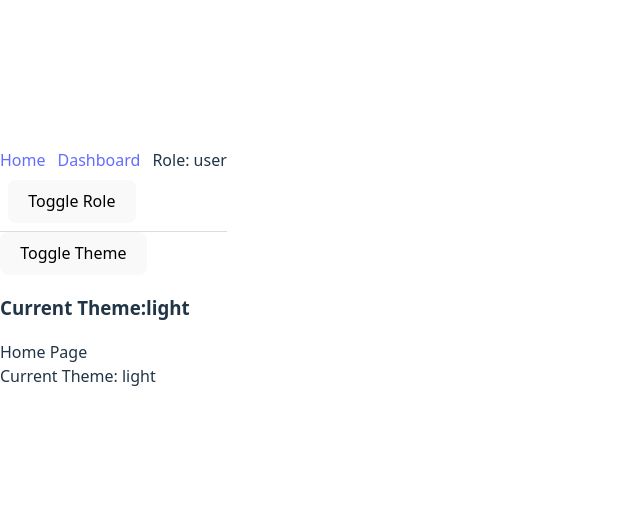
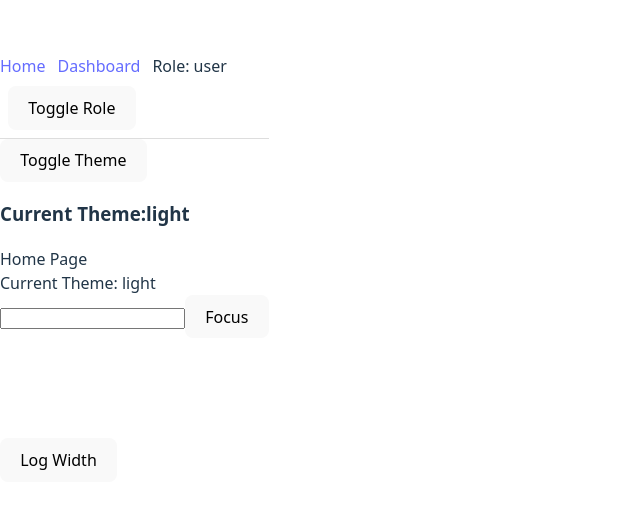
Before and after one commit to abhinit2050/anchor, a React (Vite) app: page / in a window 1280 px wide. Shown: the part 132-640 px from the top of the page, without its empty margins (0-640 px from the left). Built offline with nearby package versions, Linux system fonts and the light colour scheme.

Commit message:
useRef with DOM element

```diff
--- /dev/null
+++ b/src/dev/FocusDemo.tsx
@@ -0,0 +1,15 @@
+import { useRef } from "react"
+
+const FocusDemo = ()=>{
+
+    const inputRef = useRef<HTMLInputElement|null>(null)
+
+    return(
+    <>
+        <input type="text" ref={inputRef}/>
+        <button onClick={()=>inputRef?.current?.focus()}>Focus</button>
+    </>
+    )
+}
+
+export default FocusDemo;
--- /dev/null
+++ b/src/dev/MeasureDemo.tsx
@@ -0,0 +1,19 @@
+import { useRef } from "react"
+
+const MeasureDemo = ()=>{
+
+    const boxRef=useRef<HTMLDivElement | null>(null)
+
+    const logWidth = ()=>{
+        console.log("box width is",boxRef?.current?.offsetWidth)
+    }
+
+    return(
+        <>
+              <div ref={boxRef} style={{ width: 200, height: 100 }} />
+              <button onClick={logWidth}>Log Width</button>
+        </>
+    )
+}
+
+export default MeasureDemo
--- a/src/pages/Home.tsx
+++ b/src/pages/Home.tsx
@@ -1,3 +1,5 @@
+import FocusDemo from "../dev/FocusDemo";
+import MeasureDemo from "../dev/MeasureDemo";
 import { useTheme } from "../ui/themeContext"
 
 const Home = () => {
@@ -9,8 +11,9 @@ const Home = () => {
     <>
     <div>Home Page</div>
     <div>Current Theme: {state?.theme}</div>
-
-      </>
+      <FocusDemo />
+      <MeasureDemo />
+    </>
   )
 }
 
```
